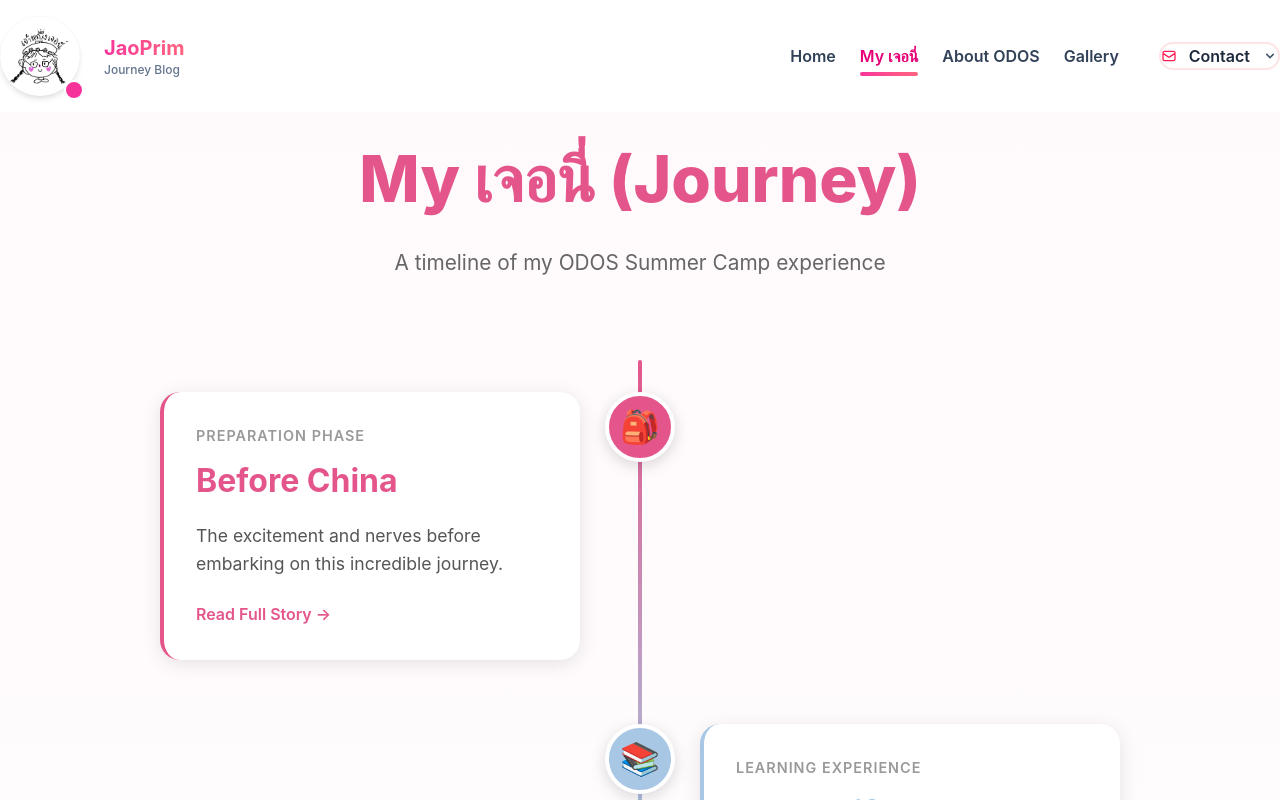
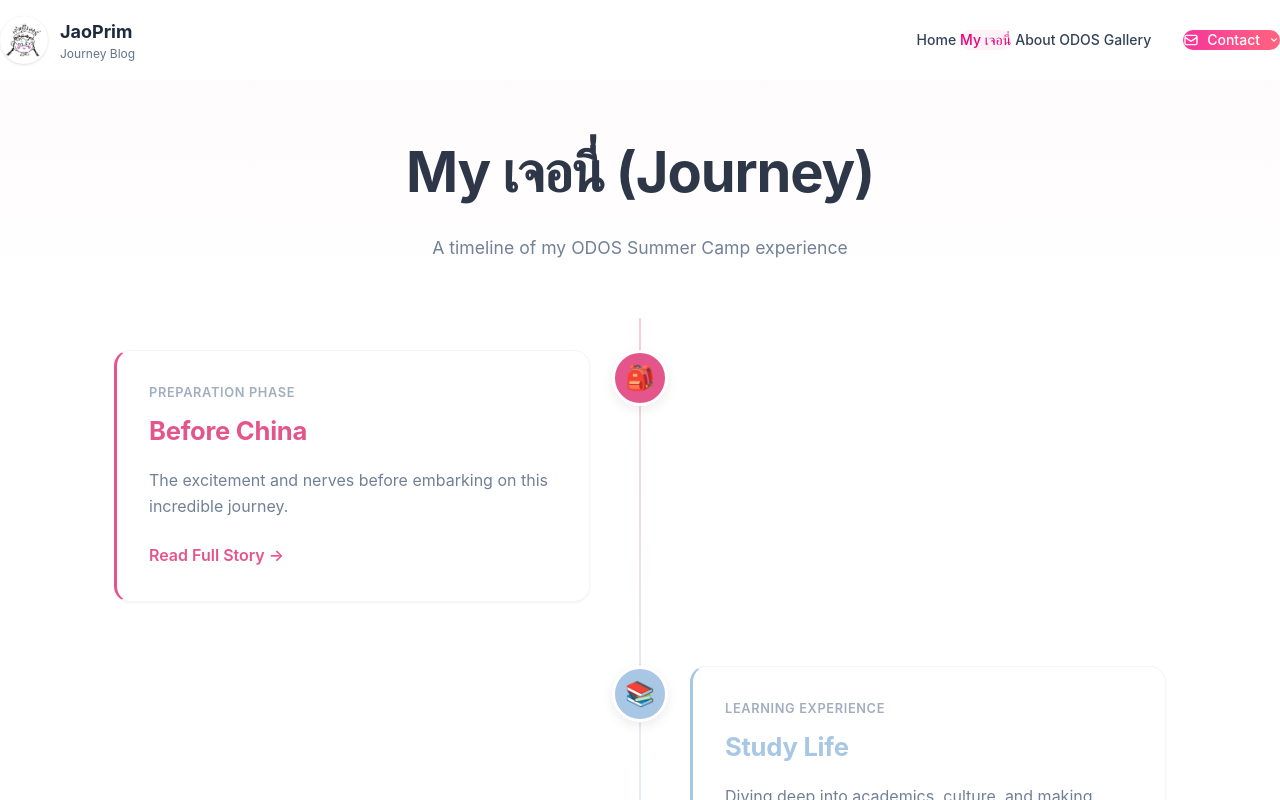
Before and after one commit to Phxmx/jaoprim_blog, a React (Vite) app: page /journey in a window 1280 px wide. Shown: the top 800 px of the page. Built offline with nearby package versions, Linux system fonts and the light colour scheme.

Commit message:
edit some layout

```diff
--- a/index.html
+++ b/index.html
@@ -2,7 +2,7 @@
 <html lang="en">
   <head>
     <meta charset="UTF-8" />
-    <link rel="icon" type="image/svg+xml" href="/PawPrint.svg" />
+    <link rel="icon" type="image/jpg" href="/logo.jpg" />
     <meta name="viewport" content="width=device-width, initial-scale=1.0" />
     <title>Jaoying-blog</title>
   </head>
--- a/src/App.jsx
+++ b/src/App.jsx
@@ -10,7 +10,7 @@ import Gallery from "./pages/Gallery";
 function App() {
   return (
     <Router>
-      <div className="min-h-screen bg-slate-50 text-slate-900">
+      <div className="min-h-screen bg-white text-slate-900">
         <Navbar />
         <Routes>
           <Route path="/" element={<Home />} />
--- a/src/components/navbar.jsx
+++ b/src/components/navbar.jsx
@@ -24,70 +24,59 @@ const Navbar = () => {
 
   return (
     <nav
-      className={`fixed top-0 left-0 w-full z-50 transition-all duration-300 ${
-        scrolled ? "bg-white shadow-lg" : "bg-white/95 backdrop-blur-md"
+      className={`fixed top-0 left-0 w-full z-50 transition-all duration-200 ${
+        scrolled ? "bg-white shadow-md" : "bg-white/98 backdrop-blur-sm"
       }`}
     >
-      <div className="max-w-7xl mx-auto px-8 lg:px-16">
-        <div className="flex items-center justify-between h-28">
-          {/* Logo Section - Left Side with generous spacing */}
-          <Link to="/" className="flex items-center gap-6 group pl-12">
-            <div className="relative">
-              <div className="h-20 w-20 rounded-full overflow-hidden bg-gradient-to-br from-pink-100 to-blue-100 p-1 shadow-md group-hover:shadow-xl transition-all duration-300">
-                <div className="h-full w-full rounded-full overflow-hidden bg-white">
-                  <img
-                    src="/logo.jpg"
-                    alt="JaoPrim Blog"
-                    className="h-full w-full object-cover group-hover:scale-110 transition-transform duration-300"
-                  />
-                </div>
+      <div className="max-w-7xl mx-auto px-6 lg:px-12">
+        <div className="flex items-center justify-between h-20">
+          {/* Logo Section - Simplified */}
+          <Link to="/" className="flex items-center gap-3 group">
+            <div className="h-12 w-12 rounded-full overflow-hidden bg-linear-to-br from-pink-100 to-blue-100 shadow-sm group-hover:shadow-md transition-all duration-200">
+              <div className="h-full w-full rounded-full overflow-hidden bg-white p-0.5">
+                <img
+                  src="/logo.jpg"
+                  alt="JaoPrim Blog"
+                  className="h-full w-full object-cover group-hover:scale-110 transition-transform duration-300"
+                />
               </div>
-              <div className="absolute -bottom-1 -right-1 h-5 w-5 bg-pink-500 rounded-full border-2 border-white"></div>
             </div>
             <div className="hidden sm:block">
-              <h1 className="text-xl font-bold bg-gradient-to-r from-pink-500 to-rose-400 bg-clip-text text-transparent">
-                JaoPrim
-              </h1>
-              <p className="text-xs text-slate-500 font-medium">Journey Blog</p>
+              <h1 className="text-lg font-bold text-slate-800">JaoPrim</h1>
+              <p className="text-xs text-slate-500 -mt-0.5">Journey Blog</p>
             </div>
           </Link>
 
-          {/* Desktop Navigation - Center/Right */}
-          <div className="hidden lg:flex items-center gap-10 pr-6">
+          {/* Desktop Navigation - Clean minimal style */}
+          <div className="hidden lg:flex items-center gap-8">
             {/* Nav Links */}
-            <div className="flex items-center gap-6">
+            <div className="flex items-center gap-1">
               {navLinks.map((link) => {
                 const isActive = location.pathname === link.href;
                 return (
                   <Link
                     key={link.href}
                     to={link.href}
-                    className={`relative px-8 py-3.5 text-base font-semibold transition-all duration-200 group ${
+                    className={`relative px-5 py-2 text-sm font-medium transition-all duration-200 rounded-lg ${
                       isActive
-                        ? "text-pink-600"
-                        : "text-slate-700 hover:text-pink-600"
+                        ? "text-pink-600 bg-pink-50"
+                        : "text-slate-700 hover:text-pink-600 hover:bg-pink-50/50"
                     }`}
                   >
-                    <span className="relative z-10">{link.label}</span>
-                    <span
-                      style={{ bottom: "-8px" }}
-                      className={`absolute left-0 h-1 bg-gradient-to-r from-pink-500 to-rose-400 rounded-full transition-all duration-300 ${
-                        isActive ? "w-full" : "w-0 group-hover:w-full"
-                      }`}
-                    />
+                    {link.label}
                   </Link>
                 );
               })}
             </div>
 
-            {/* Contact Button */}
+            {/* Contact Button - Minimal */}
             <div className="relative">
               <button
                 onClick={() => setContactOpen(!contactOpen)}
-                className="flex items-center gap-3 px-8 py-3.5 bg-white text-slate-800 border-2 border-rose-100 rounded-full hover:bg-rose-50 hover:border-rose-200 transition-all duration-200"
+                className="flex items-center gap-2 px-4 py-2 bg-linear-to-r from-pink-500 to-rose-400 text-white text-sm font-medium rounded-full hover:shadow-lg hover:scale-105 transition-all duration-200"
               >
                 <svg
-                  className="w-4 h-4 text-rose-500"
+                  className="w-4 h-4"
                   fill="none"
                   stroke="currentColor"
                   viewBox="0 0 24 24"
@@ -99,9 +88,9 @@ const Navbar = () => {
                     d="M3 8l7.89 5.26a2 2 0 002.22 0L21 8M5 19h14a2 2 0 002-2V7a2 2 0 00-2-2H5a2 2 0 00-2 2v10a2 2 0 002 2z"
                   />
                 </svg>
-                <span className="text-base font-semibold">Contact</span>
+                <span>Contact</span>
                 <svg
-                  className={`w-4 h-4 text-slate-600 transition-transform duration-200 ${
+                  className={`w-3 h-3 transition-transform duration-200 ${
                     contactOpen ? "rotate-180" : ""
                   }`}
                   fill="currentColor"
@@ -115,14 +104,14 @@ const Navbar = () => {
                 </svg>
               </button>
 
-              {/* Contact Dropdown */}
+              {/* Contact Dropdown - Cleaner */}
               {contactOpen && (
-                <div className="absolute right-0 mt-4 w-80 bg-white rounded-xl shadow-xl border border-slate-100 overflow-hidden">
-                  <div className="px-4 py-3 border-b border-rose-50 bg-rose-50/30">
+                <div className="absolute right-0 mt-3 w-72 bg-white rounded-2xl shadow-xl border border-slate-100 overflow-hidden animate-fadeIn">
+                  <div className="px-4 py-3 border-b border-slate-100 bg-linear-to-r from-pink-50 to-rose-50">
                     <h3 className="text-sm font-semibold text-slate-800">
                       Get in touch
                     </h3>
-                    <p className="text-xs text-slate-500 mt-1">
+                    <p className="text-xs text-slate-500 mt-0.5">
                       Follow us on Instagram
                     </p>
                   </div>
@@ -132,10 +121,10 @@ const Navbar = () => {
                       href="https://www.instagram.com/pxriincezs/"
                       target="_blank"
                       rel="noopener noreferrer"
-                      className="flex items-center gap-3 p-3 rounded-xl hover:bg-rose-50 transition-all"
+                      className="flex items-center gap-3 p-3 rounded-xl hover:bg-pink-50 transition-all"
                       onClick={() => setContactOpen(false)}
                     >
-                      <div className="flex-shrink-0 w-12 h-12 bg-pink-100 rounded-full flex items-center justify-center text-pink-600 text-xl">
+                      <div className="shrink-0 w-11 h-11 bg-pink-100 rounded-full flex items-center justify-center text-lg">
                         📷
                       </div>
                       <div className="flex-1 min-w-0">
@@ -150,10 +139,10 @@ const Navbar = () => {
                       href="https://www.instagram.com/primary_fond/"
                       target="_blank"
                       rel="noopener noreferrer"
-                      className="flex items-center gap-3 p-3 rounded-xl hover:bg-rose-50 transition-all"
+                      className="flex items-center gap-3 p-3 rounded-xl hover:bg-pink-50 transition-all"
                       onClick={() => setContactOpen(false)}
                     >
-                      <div className="flex-shrink-0 w-12 h-12 bg-pink-100 rounded-full flex items-center justify-center text-pink-600 text-xl">
+                      <div className="shrink-0 w-11 h-11 bg-pink-100 rounded-full flex items-center justify-center text-lg">
                         📷
                       </div>
                       <div className="flex-1 min-w-0">
@@ -169,39 +158,39 @@ const Navbar = () => {
             </div>
           </div>
 
-          {/* Mobile Menu Button */}
+          {/* Mobile Menu Button - Simpler */}
           <button
             onClick={() => setIsOpen(!isOpen)}
-            className="lg:hidden p-2 rounded-lg hover:bg-pink-50 transition-colors"
+            className="lg:hidden p-2.5 rounded-lg hover:bg-pink-50 transition-colors"
             aria-label="Toggle menu"
           >
-            <div className="w-6 h-5 flex flex-col justify-between">
+            <div className="w-5 h-4 flex flex-col justify-between">
               <span
-                className={`h-0.5 w-full bg-slate-700 transition-all duration-300 ${
-                  isOpen ? "rotate-45 translate-y-2" : ""
+                className={`h-0.5 w-full bg-slate-700 transition-all duration-200 ${
+                  isOpen ? "rotate-45 translate-y-1.5" : ""
                 }`}
               />
               <span
-                className={`h-0.5 w-full bg-slate-700 transition-all duration-300 ${
+                className={`h-0.5 w-full bg-slate-700 transition-all duration-200 ${
                   isOpen ? "opacity-0" : ""
                 }`}
               />
               <span
-                className={`h-0.5 w-full bg-slate-700 transition-all duration-300 ${
-                  isOpen ? "-rotate-45 -translate-y-2" : ""
+                className={`h-0.5 w-full bg-slate-700 transition-all duration-200 ${
+                  isOpen ? "-rotate-45 -translate-y-1.5" : ""
                 }`}
               />
             </div>
           </button>
         </div>
 
-        {/* Mobile Menu */}
+        {/* Mobile Menu - Cleaner */}
         <div
           className={`lg:hidden overflow-hidden transition-all duration-300 ${
-            isOpen ? "max-h-[600px] pb-6" : "max-h-0"
+            isOpen ? "max-h-125 pb-5" : "max-h-0"
           }`}
         >
-          <div className="pt-4 pb-2 space-y-2">
+          <div className="pt-3 space-y-1">
             {navLinks.map((link) => {
               const isActive = location.pathname === link.href;
               return (
@@ -209,9 +198,9 @@ const Navbar = () => {
                   key={link.href}
                   to={link.href}
                   onClick={() => setIsOpen(false)}
-                  className={`block px-8 py-4 mb-2 rounded-xl font-medium transition-all ${
+                  className={`block px-5 py-3 rounded-lg text-sm font-medium transition-all ${
                     isActive
-                      ? "bg-gradient-to-r from-pink-500 to-rose-400 text-white"
+                      ? "bg-linear-to-r from-pink-500 to-rose-400 text-white"
                       : "text-slate-700 hover:bg-pink-50"
                   }`}
                 >
@@ -220,8 +209,8 @@ const Navbar = () => {
               );
             })}
 
-            <div className="pt-4 px-6">
-              <p className="text-xs font-semibold text-slate-600 uppercase tracking-wider mb-3">
+            <div className="pt-4 px-3">
+              <p className="text-xs font-semibold text-slate-500 uppercase tracking-wide mb-2 px-2">
                 Contact
               </p>
               <div className="space-y-2">
@@ -229,9 +218,9 @@ const Navbar = () => {
                   href="https://www.instagram.com/pxriincezs/"
                   target="_blank"
                   rel="noopener noreferrer"
-                  className="flex items-center gap-3 p-4 rounded-xl bg-gradient-to-r from-purple-50 to-pink-50 hover:from-purple-100 hover:to-pink-100 transition-all"
+                  className="flex items-center gap-3 p-3 rounded-xl bg-linear-to-r from-pink-50 to-rose-50 hover:from-pink-100 hover:to-rose-100 transition-all"
                 >
-                  <span className="text-2xl">📷</span>
+                  <span className="text-xl">📷</span>
                   <div>
                     <p className="font-semibold text-slate-800 text-sm">
                       Jaoying 💖
@@ -243,9 +232,9 @@ const Navbar = () => {
                   href="https://www.instagram.com/primary_fond/"
                   target="_blank"
                   rel="noopener noreferrer"
-                  className="flex items-center gap-3 p-4 rounded-xl bg-gradient-to-r from-purple-50 to-pink-50 hover:from-purple-100 hover:to-pink-100 transition-all"
+                  className="flex items-center gap-3 p-3 rounded-xl bg-linear-to-r from-pink-50 to-rose-50 hover:from-pink-100 hover:to-rose-100 transition-all"
                 >
-                  <span className="text-2xl">📷</span>
+                  <span className="text-xl">📷</span>
                   <div>
                     <p className="font-semibold text-slate-800 text-sm">
                       Prim ✨
--- a/src/index.css
+++ b/src/index.css
@@ -1,7 +1,7 @@
 @import "tailwindcss";
 
 :root {
-  /* Primary colors */
+  /* Primary colors from ref.txt */
   --color-pink: #e4568b;
   --color-soft-blue: #a7c7e4;
   --color-green: #5d7b3d;
@@ -11,8 +11,36 @@
   --color-light-pink: #f29bb9;
 
   /* Background shades */
-  --color-bg-light: #fff9fb;
-  --color-bg-cream: #fff5ee;
+  --color-bg-light: #fffbfc;
+  --color-bg-cream: #fff8f5;
+  --color-bg-white: #ffffff;
+
+  /* Text colors */
+  --color-text-primary: #2d3748;
+  --color-text-secondary: #718096;
+  --color-text-light: #a0aec0;
+
+  /* Spacing */
+  --spacing-xs: 0.5rem;
+  --spacing-sm: 1rem;
+  --spacing-md: 1.5rem;
+  --spacing-lg: 2rem;
+  --spacing-xl: 3rem;
+  --spacing-2xl: 4rem;
+
+  /* Border radius */
+  --radius-sm: 8px;
+  --radius-md: 12px;
+  --radius-lg: 16px;
+  --radius-xl: 20px;
+  --radius-2xl: 24px;
+  --radius-full: 9999px;
+
+  /* Shadows */
+  --shadow-sm: 0 1px 3px rgba(0, 0, 0, 0.05);
+  --shadow-md: 0 4px 12px rgba(0, 0, 0, 0.08);
+  --shadow-lg: 0 10px 25px rgba(0, 0, 0, 0.1);
+  --shadow-xl: 0 20px 40px rgba(0, 0, 0, 0.12);
 }
 
 * {
@@ -22,18 +50,26 @@
 }
 
 body {
-  font-family: "Inter", "Segoe UI", "Roboto", "Oxygen", "Ubuntu", "Cantarell",
-    sans-serif;
-  background-color: var(--color-bg-light);
-  color: #2c3e50;
+  font-family: -apple-system, BlinkMacSystemFont, "Segoe UI", "Roboto",
+    "Helvetica Neue", Arial, sans-serif;
+  background-color: var(--color-bg-white);
+  color: var(--color-text-primary);
   line-height: 1.6;
+  -webkit-font-smoothing: antialiased;
+  -moz-osx-font-smoothing: grayscale;
 }
 
 html {
   scroll-behavior: smooth;
 }
 
-/* Navbar animations */
+/* Smooth transitions */
+* {
+  transition: background-color 0.2s ease, color 0.2s ease,
+    border-color 0.2s ease;
+}
+
+/* Animations */
 @keyframes fadeIn {
   from {
     opacity: 0;
@@ -45,6 +81,36 @@ html {
   }
 }
 
+@keyframes scaleIn {
+  from {
+    opacity: 0;
+    transform: scale(0.95);
+  }
+  to {
+    opacity: 1;
+    transform: scale(1);
+  }
+}
+
+@keyframes slideUp {
+  from {
+    opacity: 0;
+    transform: translateY(20px);
+  }
+  to {
+    opacity: 1;
+    transform: translateY(0);
+  }
+}
+
 .animate-fadeIn {
-  animation: fadeIn 0.2s ease-out;
+  animation: fadeIn 0.3s ease-out;
 }
+
+.animate-scaleIn {
+  animation: scaleIn 0.3s ease-out;
+}
+
+.animate-slideUp {
+  animation: slideUp 0.4s ease-out;
+}
--- a/src/pages/Journey.css
+++ b/src/pages/Journey.css
@@ -1,34 +1,37 @@
 .journey-page {
   padding-top: 80px;
   min-height: 100vh;
-  background: linear-gradient(to bottom, var(--color-bg-light), white);
+  background-color: var(--color-bg-white);
 }
 
 .journey-header {
   text-align: center;
-  padding: 3rem 20px;
-  margin-bottom: 2rem;
+  padding: var(--spacing-xl) var(--spacing-md) var(--spacing-lg);
+  margin-bottom: var(--spacing-md);
+  background: linear-gradient(to bottom, var(--color-bg-light), transparent);
 }
 
 .journey-main-title {
-  font-size: clamp(2.5rem, 5vw, 4rem);
-  font-weight: 800;
-  color: var(--color-pink);
-  margin-bottom: 1rem;
+  font-size: clamp(2rem, 4.5vw, 3.5rem);
+  font-weight: 700;
+  color: var(--color-text-primary);
+  margin-bottom: var(--spacing-sm);
+  letter-spacing: -0.02em;
 }
 
 .journey-main-subtitle {
-  font-size: 1.3rem;
-  color: #666;
+  font-size: 1.1rem;
+  color: var(--color-text-secondary);
   max-width: 600px;
   margin: 0 auto;
+  font-weight: 400;
 }
 
-/* Timeline */
+/* Timeline - Cleaner, more modern */
 .timeline-container {
-  max-width: 1000px;
+  max-width: 1100px;
   margin: 0 auto;
-  padding: 2rem 20px 5rem;
+  padding: var(--spacing-lg) var(--spacing-md) var(--spacing-2xl);
   position: relative;
 }
 
@@ -37,7 +40,7 @@
   left: 50%;
   top: 0;
   bottom: 0;
-  width: 4px;
+  width: 2px;
   background: linear-gradient(
     to bottom,
     var(--color-pink),
@@ -45,24 +48,25 @@
     var(--color-green),
     var(--color-yellow)
   );
-  border-radius: 2px;
+  border-radius: 1px;
   transform: translateX(-50%);
+  opacity: 0.3;
 }
 
 .timeline-item {
   position: relative;
-  margin-bottom: 4rem;
+  margin-bottom: var(--spacing-2xl);
   display: flex;
 }
 
 .timeline-item-left {
   justify-content: flex-end;
-  padding-right: calc(50% + 60px);
+  padding-right: calc(50% + 50px);
 }
 
 .timeline-item-right {
   justify-content: flex-start;
-  padding-left: calc(50% + 60px);
+  padding-left: calc(50% + 50px);
 }
 
 .timeline-content {
@@ -73,68 +77,76 @@
 
 .timeline-icon {
   position: absolute;
-  width: 70px;
-  height: 70px;
+  width: 56px;
+  height: 56px;
   border-radius: 50%;
   display: flex;
   align-items: center;
   justify-content: center;
-  font-size: 2rem;
-  box-shadow: 0 4px 15px rgba(0, 0, 0, 0.15);
-  border: 4px solid white;
+  font-size: 1.5rem;
+  box-shadow: var(--shadow-md);
+  border: 3px solid white;
   z-index: 2;
+  transition: all 0.3s cubic-bezier(0.4, 0, 0.2, 1);
 }
 
 .timeline-item-left .timeline-icon {
-  right: -95px;
+  right: -78px;
 }
 
 .timeline-item-right .timeline-icon {
-  left: -95px;
+  left: -78px;
+}
+
+.timeline-item:hover .timeline-icon {
+  transform: scale(1.1);
+  box-shadow: var(--shadow-lg);
 }
 
 .timeline-card {
   background: white;
-  padding: 2rem;
-  border-radius: 20px;
-  box-shadow: 0 4px 20px rgba(0, 0, 0, 0.1);
-  transition: all 0.3s ease;
-  border-left: 4px solid transparent;
+  padding: var(--spacing-lg);
+  border-radius: var(--radius-lg);
+  box-shadow: var(--shadow-sm);
+  transition: all 0.3s cubic-bezier(0.4, 0, 0.2, 1);
+  border: 1px solid #f5f5f5;
 }
 
 .timeline-item-left .timeline-card {
-  border-left-color: var(--color-pink);
+  border-left: 3px solid var(--color-pink);
 }
 
 .timeline-item-right .timeline-card {
-  border-left-color: var(--color-soft-blue);
+  border-left: 3px solid var(--color-soft-blue);
 }
 
 .timeline-card:hover {
-  transform: translateY(-5px);
-  box-shadow: 0 8px 30px rgba(0, 0, 0, 0.15);
+  transform: translateY(-4px);
+  box-shadow: var(--shadow-lg);
+  border-color: transparent;
 }
 
 .timeline-date {
-  font-size: 0.9rem;
-  color: #999;
+  font-size: 0.8rem;
+  color: var(--color-text-light);
   text-transform: uppercase;
-  letter-spacing: 1px;
-  margin-bottom: 0.5rem;
+  letter-spacing: 0.05em;
+  margin-bottom: var(--spacing-xs);
   font-weight: 600;
 }
 
 .timeline-title {
-  font-size: 2rem;
+  font-size: 1.6rem;
   font-weight: 700;
-  margin-bottom: 1rem;
+  margin-bottom: var(--spacing-sm);
+  letter-spacing: -0.01em;
 }
 
 .timeline-preview {
-  font-size: 1.1rem;
+  font-size: 1rem;
   line-height: 1.6;
-  color: #555;
-  margin-bottom: 1.5rem;
+  color: var(--color-text-secondary);
+  margin-bottom: var(--spacing-md);
 }
 
 .timeline-read-more {
```
Also changed, not shown: src/pages/Gallery.css (+33 -28 lines), src/pages/Home.css (+128 -84 lines).
